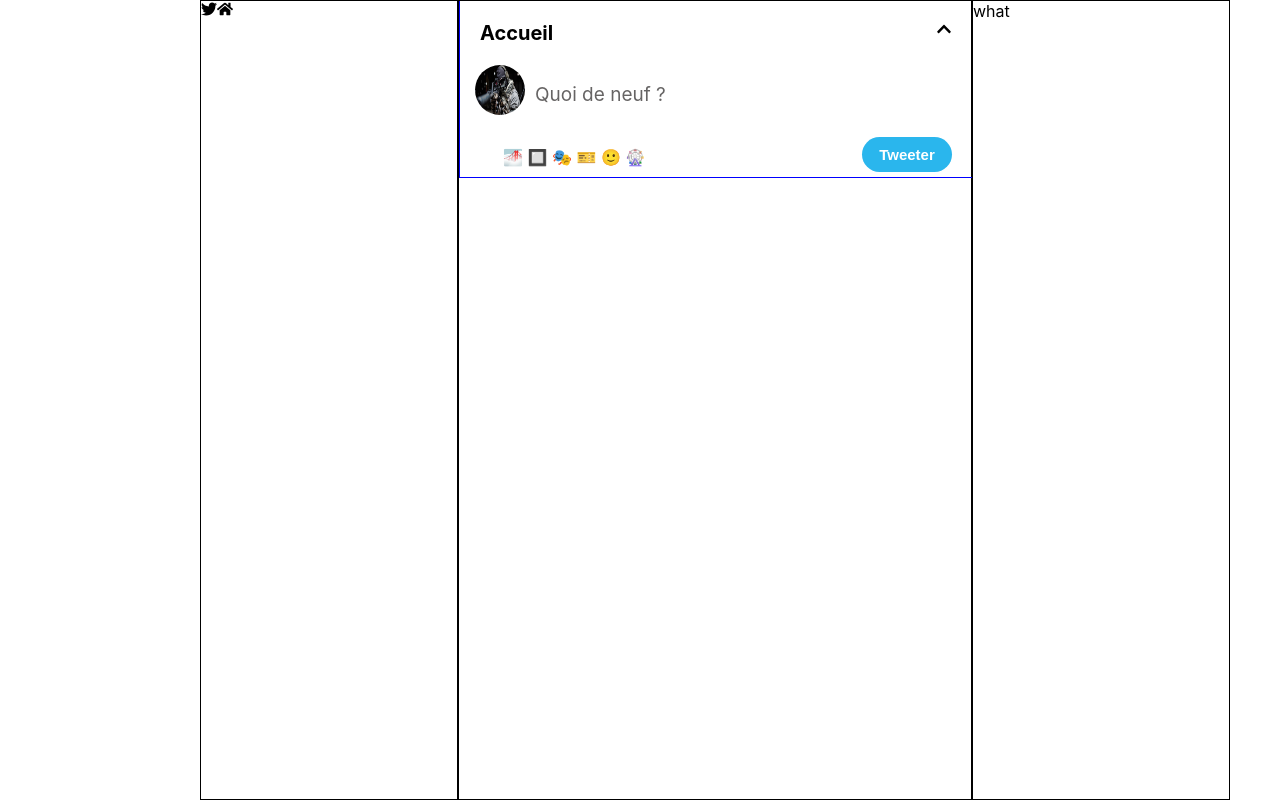
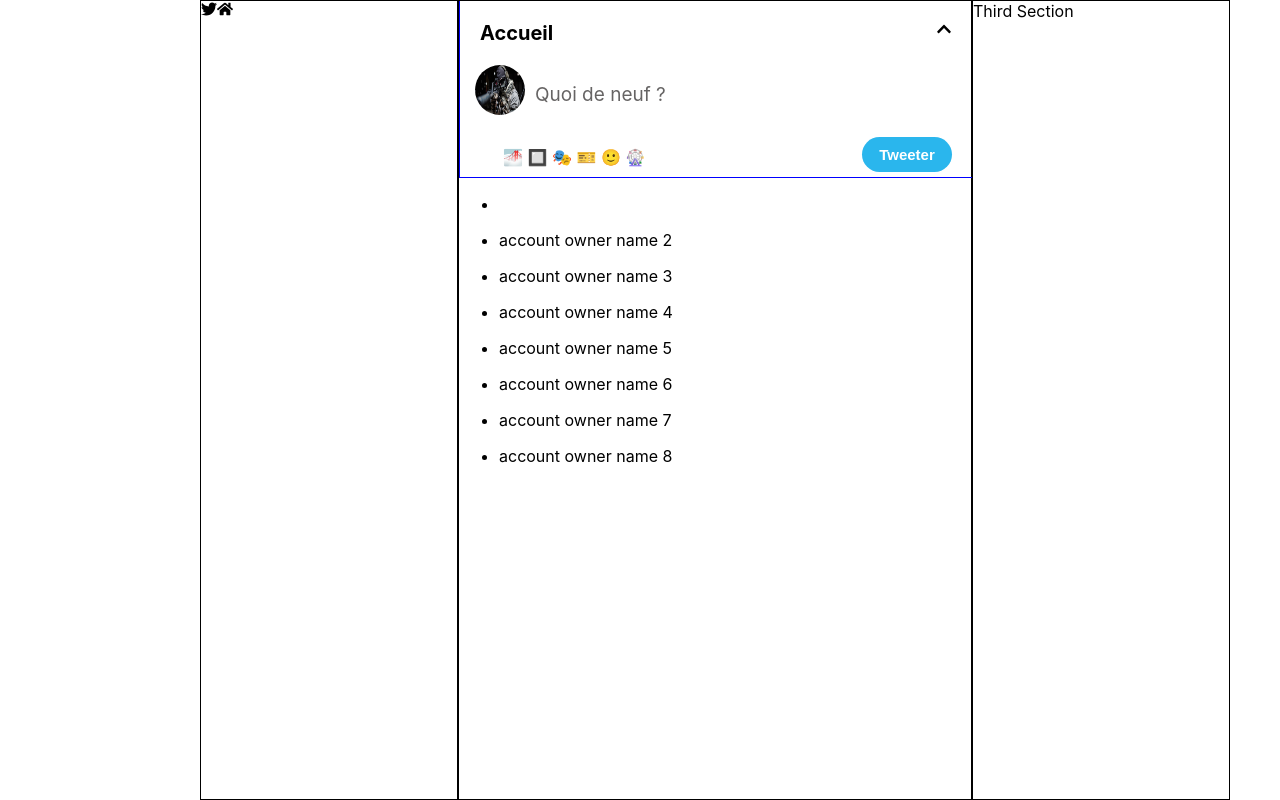
Before and after one commit to MarvinAugust/Twitter-front-end, a React (Create React App) app: page /feed in a window 1280 px wide. Shown: the top 800 px of the page. Built offline with nearby package versions, Linux system fonts and the light colour scheme.

Commit message:
pop up and registeration functionlity improved

```diff
--- a/src/App.css
+++ b/src/App.css
@@ -328,3 +328,35 @@ a{
   font-size: 15px;
   padding: 20px;
 }
+
+.explorer-btn{
+  position: absolute;
+  top: 81%;
+  left: 80%;
+  width: 25%;
+  height: 7vh;
+  display: flex;
+  cursor: pointer;
+  /* border: 1px solid rgb(185, 185, 185); */
+  justify-content: center;
+  text-align: center;
+  align-items: center;
+}
+
+.hashtag{
+  color: rgb(26, 26, 26);
+
+  font-size: 20px;
+  font-weight: light;
+}
+
+.explorer-btn span{
+  /* padding-bottom:10px ; */
+  padding-left: 5px;
+  font-size: 16px;
+  font-weight: light;
+}
+
+.hover-btn:hover{
+  background:linear-gradient(0deg,rgb(167, 18, 18),black);
+}
--- a/src/App.js
+++ b/src/App.js
@@ -8,10 +8,12 @@ function App() {
   return (
     <div className="App">
     {/* <Login/> */}
-   <Feed/>
+   {/* <Feed/> */}
     <Routes>
+      <Route path='/' element={<Login/>}/>
       <Route path='/login' element={<Login/>}/>
-      <Route path='/login/register/feed' element={<Feed/>}/>
+
+      <Route path='/feed' element={<Feed/>}/>
       <Route path='/login/register' element={<InsertPass/>}/>
     </Routes>
     </div>
--- a/src/Components/Feed.jsx
+++ b/src/Components/Feed.jsx
@@ -1,8 +1,58 @@
 import React from 'react'
 import '../feed.css';
-import { FaChevronUp,FaHome,FaTwitter} from "react-icons/fa";
+import { FaChevronUp,FaCommentsDollar,FaHome,FaTwitter} from "react-icons/fa";
 import fire from '../images/525821.jpg';
 export const Feed = () => {
+  const posts = [
+   {
+     _id:1,
+      usename:'account owner name',
+      image:'owner prfile pic',
+      body: "Lorem ipsum dolor sit amet consectetur, adipisicing elit. Quaerat earum autem aut sit ex est, ad distinctio pariatur minima sapiente illo ipsum accusamus voluptas voluptates nihil harum deleniti labore exercitationem aliquam nesciunt aspernatur expedita non. Illo vero incidunt tenetur harum exercitationem dolorum eius amet cum id, porro impedit maiores nulla.",
+    },
+   {
+    _id:2,
+      username:'account owner name 2',
+      image:'owner prfile pic',
+      body: "Lorem ipsum dolor sit amet consectetur adipisicing elit. Assumenda, nulla!",
+    },
+    {
+    _id:3,
+      username:'account owner name 3',
+      image:'owner prfile pic',
+      body: "Lorem ipsum dolor sit amet consectetur adipisicing elit. Mollitia officiis impedit aperiam reprehenderit, ut libero?",
+    },
+   {
+    _id:4,
+      username:'account owner name 4',
+      image:'owner prfile pic',
+      body:" Lorem ipsum dolor sit amet consectetur adipisicing elit. Consectetur, sit quos.",
+    },
+   {
+    _id:5,
+      username:'account owner name 5',
+      image:'owner prfile pic',
+      body: "Lorem ipsum dolor sit amet consectetur.",
+    },
+    {
+      _id:6,
+      username:'account owner name 6',
+      image:'owner prfile pic',
+      body: "Lorem, ipsum dolor sit amet consectetur adipisicing elit.",
+    },
+   {
+    _id:7,
+      username:'account owner name 7',
+      image:'owner prfile pic',
+      body: "Lorem ipsum dolor sit.",
+    },
+   {
+    _id:8,
+      username:'account owner name 8',
+      image:'owner prfile pic',
+      body:" Lorem ipsum dolor sit amet consectetur.",
+    },
+  ]
   return (
     <div className='feed-main-div'>
         <section className='first-section'>
@@ -27,8 +77,22 @@ export const Feed = () => {
                   <button>Tweeter</button>
                 </div>
             </div>
+            <div className='other-tweets'>
+                {
+                  posts.map((data,index)=>{
+                    // console.log(data)
+                    return(
+                      <div >
+                      <ul>
+                        <li>{data.username}</li>
+                      </ul>
+                      </div>
+                    )
+                  })
+                }
+            </div>
         </section>
-        <section className='third-section'>what</section>
+        <section className='third-section'>Third Section</section>
 
     </div>
   )
--- a/src/Components/InsertPass.jsx
+++ b/src/Components/InsertPass.jsx
@@ -3,12 +3,13 @@ import { useContext } from 'react'
 import { VisibilityContext } from './Login'
 import close from '../images/closer.png'
 import { FaTwitter, FaWindowClose } from "react-icons/fa";
-import {Link} from 'react-router-dom'
+import {Link,Navigate,useNavigate} from 'react-router-dom'
 const InsertPass = () => {
   const {thirdPopUp,formValue,setThird,setFilter,setFourth} = useContext(VisibilityContext)
   const [closeWin,setCLose] = useState('hidden');
   const [pssVal,setPss] = useState('')
   console.log(formValue)
+  const Navigate = useNavigate()
 
   const passwordValue=(e)=>{
     e.preventDefault()
@@ -27,8 +28,8 @@ const InsertPass = () => {
       })
     }).then(result=>result.json())
       .then(json=>console.log(json))
-      // setFourth('visible')
-      // setThird('hidden')
+      Navigate('/feed')
+
   }
   return (
     <div>
@@ -54,7 +55,7 @@ const InsertPass = () => {
               <input type="password" className='account-input acc-npt'/>
               </div>
             </form>
-            <Link to='/login/register/feed'><button className='final-connect'type='submit' onClick={sender}>Se Connecter</button></Link>
+            <button className='final-connect'type='submit' onClick={sender}>Se Connecter</button>
           </div>
           {/* <p className='create-account-route'>Vous n'avez pas de compte ? <a href="" style={{color:"rgb(42, 182, 237)"}} onClick={(e)=>{
                           e.preventDefault()
--- a/src/Components/Login.jsx
+++ b/src/Components/Login.jsx
@@ -1,6 +1,6 @@
 import React from 'react'
 import { useState,createContext } from 'react'
-import { FaTwitter, FaWindowClose } from "react-icons/fa";
+import { FaTwitter, FaWindowClose,FaHashtag } from "react-icons/fa";
 import close from '../images/closer.png'
 import { Link,Routes,Route } from 'react-router-dom';
 import InsertPass from './InsertPass';
@@ -19,7 +19,8 @@ const Login = () => {
     const [day,setDay]=useState('')
     const [thirdPopUp, setThird] = useState('hidden')
     const [inputBorder, setBorder] = useState(' 2px solid rgb(211, 209, 209)')
-    const[fourthPopUp,setFourth] = useState('hidden')
+    const [fourthPopUp,setFourth] = useState('hidden');
+    const [connect,setConnect] = useState('hidden')
     const shadow = ()=>{
         if(popoUp === 'visible'){
             setFilter('blur(4px)')
@@ -53,7 +54,8 @@ const Login = () => {
         setThird:setThird,
         setFilter:setFilter,
         fourthPopUp:fourthPopUp,
-        setFourth:setFourth
+        setFourth:setFourth,
+        setAccount:setAccount
     }
 
 
@@ -106,6 +108,12 @@ const Login = () => {
                         <span>
                             Rejoinez Twitter dés aujourd'hui
                         </span>
+                    </div>
+                    <div className='explorer-btn' onClick={()=>{
+                        setConnect('hidden');
+                    }}>
+                        <FaHashtag className='hashtag' />
+                        <span>Explorer</span>
                     </div>
                     <div className='register-div' onClick={()=>{
                         setPopUp('visible')
--- a/src/Components/Password.jsx
+++ b/src/Components/Password.jsx
@@ -3,12 +3,12 @@ import { VisibilityContext } from './Login'
 import close from '../images/closer.png'
 import { FaTwitter, FaWindowClose } from "react-icons/fa";
 const Password = () => {
-    const{fourthPopUp,setFourth,setFilter}= useContext(VisibilityContext);
+    const{fourthPopUp,setFourth,setFilter,setAccount}= useContext(VisibilityContext);
     const[value,setValue] = useState('');
     const[password,setPassword] = useState('');
     const[confirmCode,setConfirm] = useState('');
     const[message,setMessage] = useState('');
-
+    const[isTrue,setTrue] = useState('')
     const sender = (e)=>{
         e.preventDefault();
         const myHeaders = new Headers({"Content-type":"application/json"})
@@ -23,17 +23,28 @@ const Password = () => {
           .then(bson=>{
             // const jsb = JSON.parse(bson)
             console.log(bson)
-            setMessage(bson.message)
+
           })
-    }
-    const inputValue = async(e)=>{
-    setValue(e.target.value)
+          setAccount('visible')
+          setFourth('hidden')
+        }
+        const inputValue = async(e)=>{
+          setValue(e.target.value)
 
-    }
+        }
 
-    // useEffect(async()=>{
-    // console.log(value)
-    // },[])
+        useEffect(()=>{
+
+          if(value !== confirmCode){
+            setMessage("password didn't matched")
+            setTrue(false)
+          }else{
+            setTrue(true)
+            setMessage('')
+          }
+          console.log(value)
+    console.log(confirmCode,'RRRRRR')
+    },[value,confirmCode])
 
   return (
     <div>
@@ -63,7 +74,7 @@ const Password = () => {
              <span>{message}</span>
               </div>
             </form>
-          <button className='final-connect'type='submit' onClick={sender}>Se Connecter</button>
+         {isTrue === true ? <button className='final-connect'type='submit' onClick={sender}>Se Connecter</button>: <button className='final-connect hover-btn'>Se Connecter</button> }
           </div>
           {/* <p className='create-account-route'>Vous n'avez pas de compte ? <a href="" style={{color:"rgb(42, 182, 237)"}} onClick={(e)=>{
                           e.preventDefault()
```
